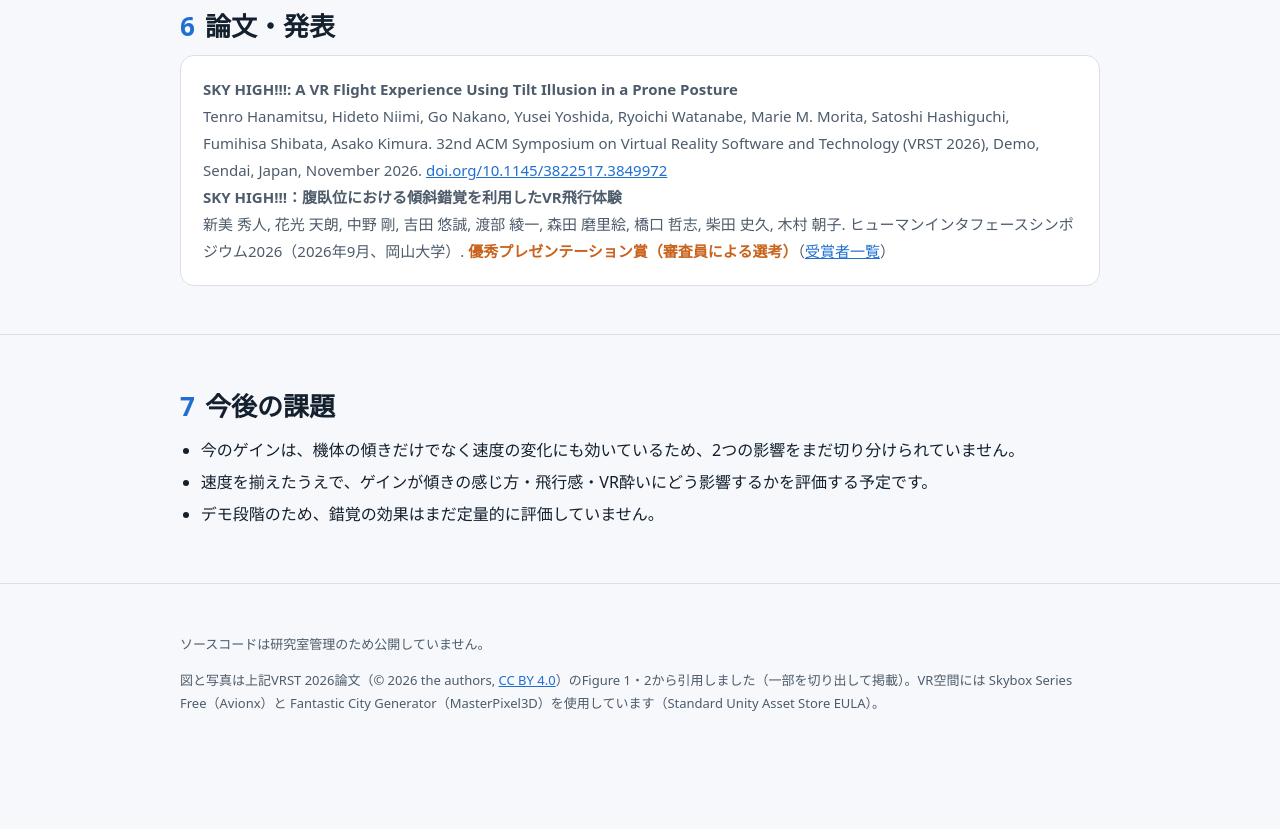
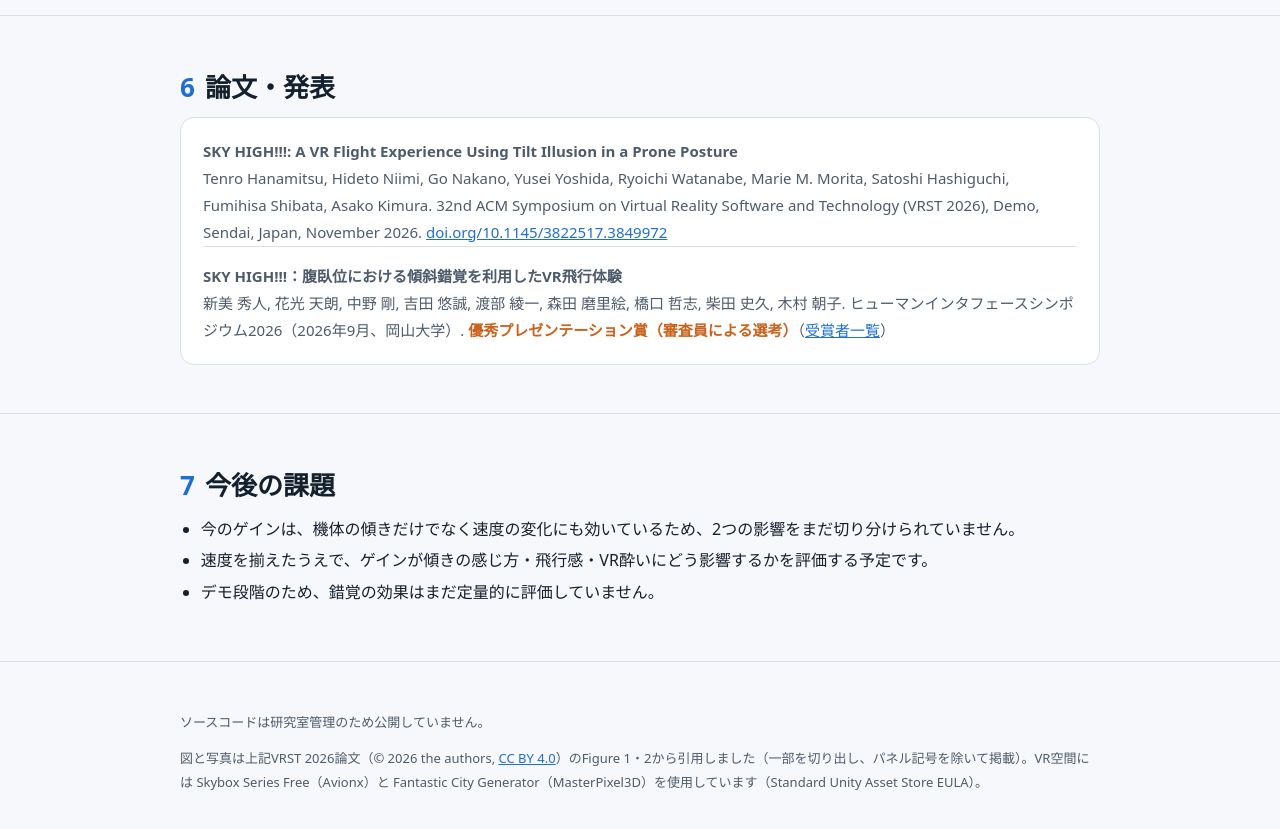
Before and after one commit to GoNakano/vr-glider-project-summary, a plain HTML site: page docs/index.html in a window 1280 px wide. Shown: the part 4624-5453 px from the top of the page. Before the commit the page ends 5409 px from the top, so only its background shows below. Drawn offline with Linux system fonts and the light colour scheme.

Commit message:
図のパネル記号を除き、論文欄の間隔を空ける
Co-Authored-By: Claude Opus 5.5 <noreply@anthropic.com>

```diff
--- a/docs/index.html
+++ b/docs/index.html
@@ -59,7 +59,8 @@ ul.tight,ol.tight{margin:6px 0;padding-left:1.3em}
 ul.tight li,ol.tight li{margin:3px 0}
 .note{font-size:14px;color:var(--sub)}
 .pill{display:inline-block;background:var(--soft);color:var(--accent);border-radius:6px;padding:1px 8px;font-size:13px;margin:2px 4px 2px 0}
-.pub{margin:0 0 14px}
+.pub{margin:0 0 18px}
+.pub+.pub{padding-top:16px;border-top:1px solid var(--line, #dde3ec)}
 .pub b{display:block}
 footer{padding:36px 0 56px;color:var(--sub);font-size:13px}
 </style>
@@ -198,7 +199,7 @@ footer{padding:36px 0 56px;color:var(--sub);font-size:13px}
 
 <footer><div class="wrap">
   <p>ソースコードは研究室管理のため公開していません。</p>
-  <p>図と写真は上記VRST 2026論文（© 2026 the authors, <a href="https://creativecommons.org/licenses/by/4.0/">CC BY 4.0</a>）のFigure 1・2から引用しました（一部を切り出して掲載）。VR空間には Skybox Series Free（Avionx）と Fantastic City Generator（MasterPixel3D）を使用しています（Standard Unity Asset Store EULA）。</p>
+  <p>図と写真は上記VRST 2026論文（© 2026 the authors, <a href="https://creativecommons.org/licenses/by/4.0/">CC BY 4.0</a>）のFigure 1・2から引用しました（一部を切り出し、パネル記号を除いて掲載）。VR空間には Skybox Series Free（Avionx）と Fantastic City Generator（MasterPixel3D）を使用しています（Standard Unity Asset Store EULA）。</p>
 </div></footer>
 
 </body>
```
Also changed, not shown: docs/img/fig1a.jpg, docs/img/fig1c.jpg.
